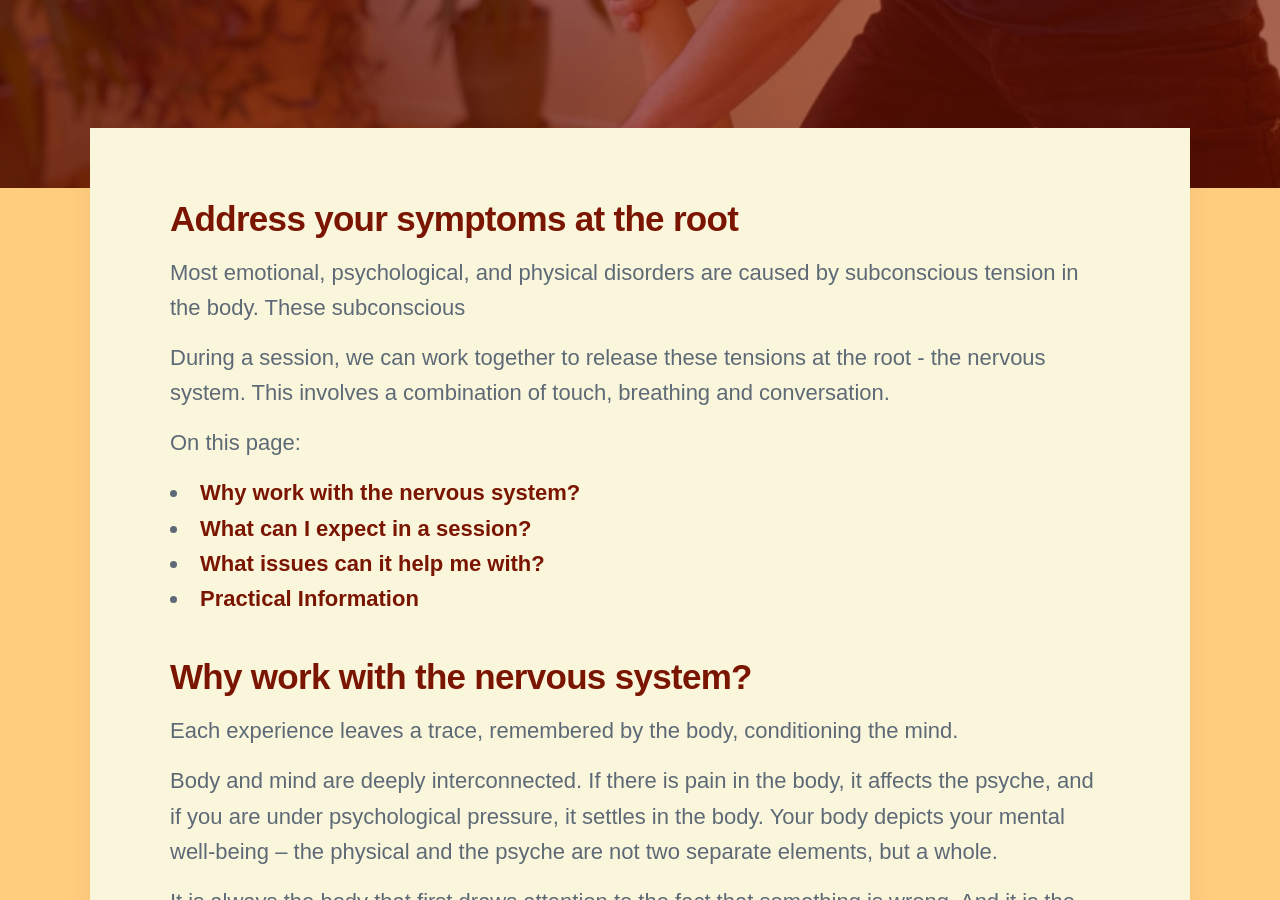
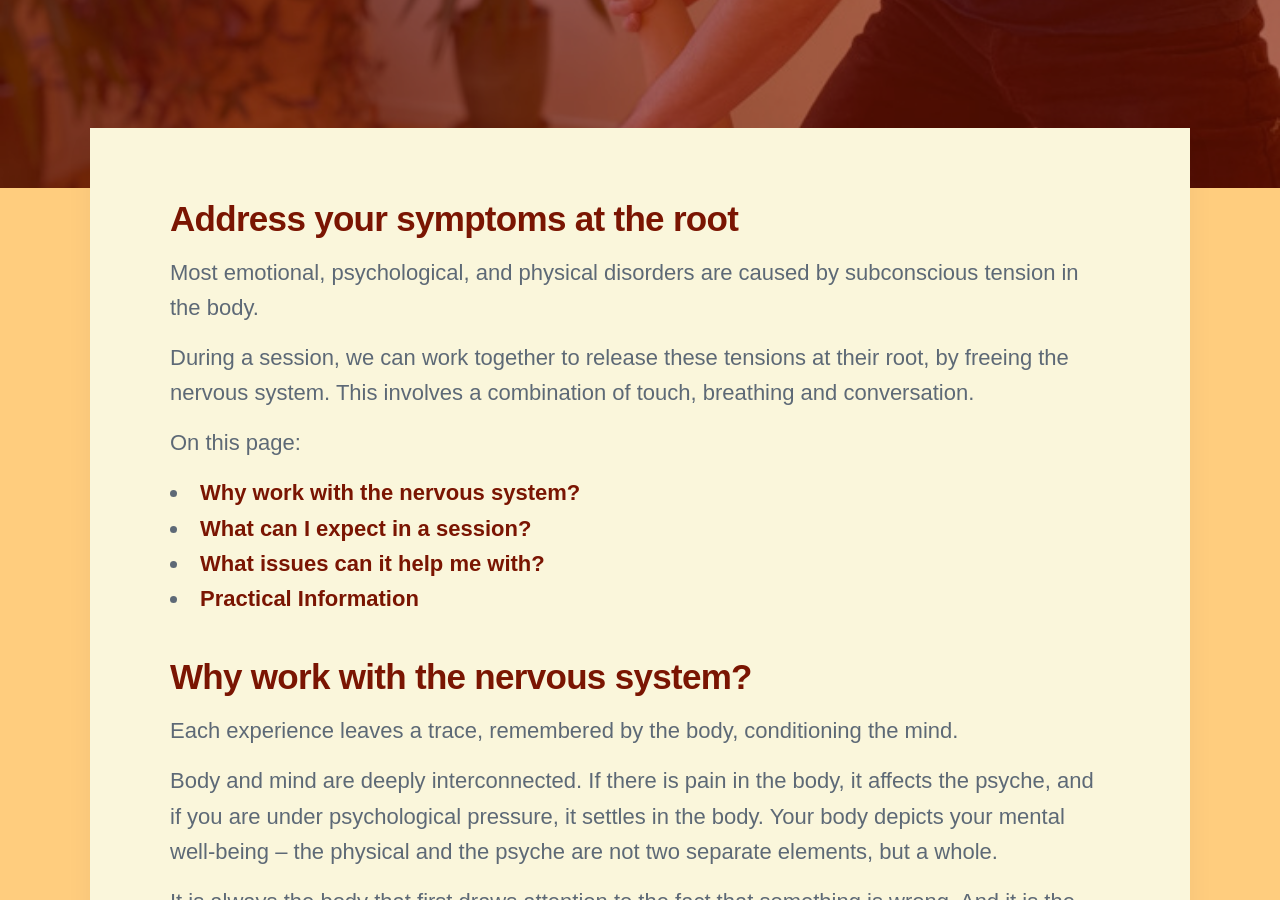
Before and after one commit to threekeytherapy/threekeytherapy.com, a Jekyll site: the page built from _projects/bodytherapy.md, in a window 1280 px wide and 900 px high, scrolled down 520 px. Built offline with Jekyll 4.4.1, drawn with Linux system fonts in a browser that asks for light colours; nearby versions of some CDN libraries; some web fonts are replaced.

Commit message:
Update bodytherapy.md

```diff
--- a/_projects/bodytherapy.md
+++ b/_projects/bodytherapy.md
@@ -13,9 +13,8 @@ redirects_from:
 ## Address your symptoms at the root
 
 Most emotional, psychological, and physical disorders are caused by subconscious tension in the body.
-These subconscious
 
-During a session, we can work together to release these tensions at the root - the nervous system.
+During a session, we can work together to release these tensions at their root, by freeing the nervous system.
 This involves a combination of touch, breathing and conversation.
 
 On this page:
```
